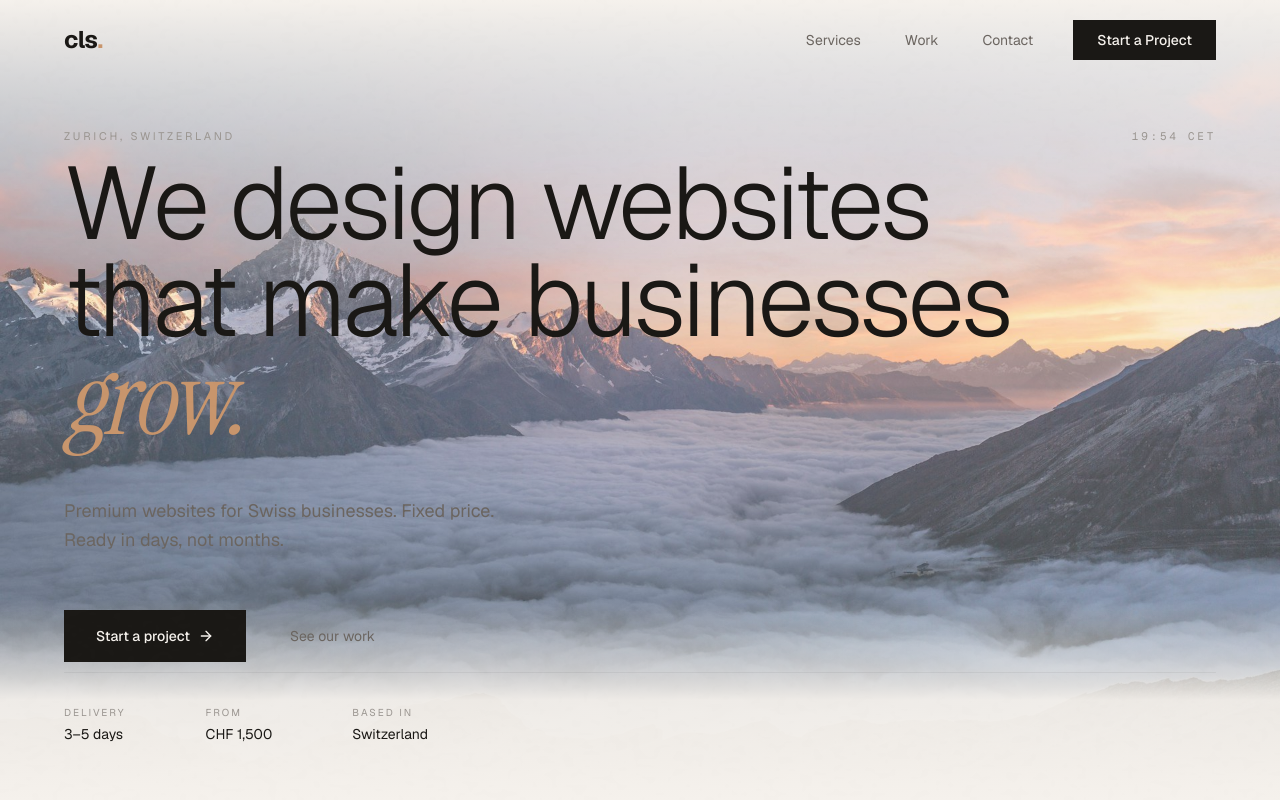
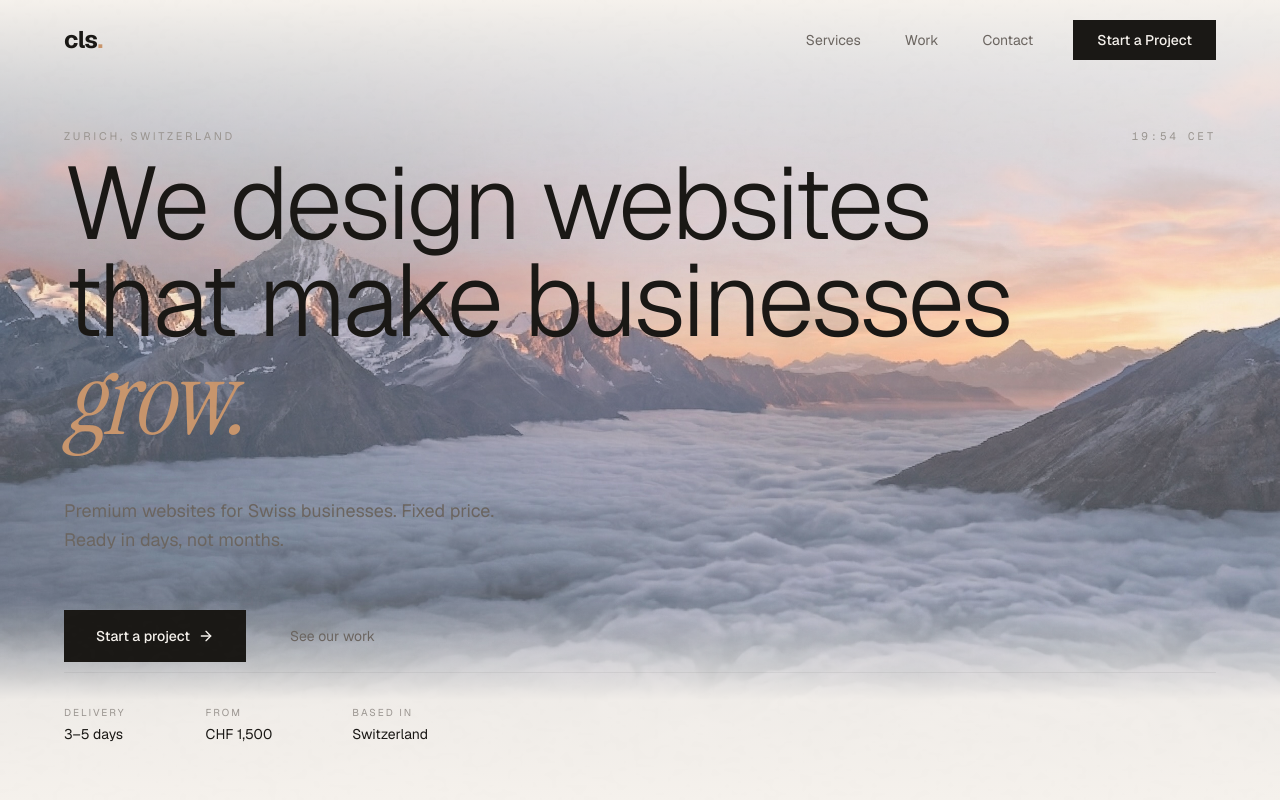
Before and after one commit to colinluetzelschwab/cl-solutions-website, a Next.js app: page / in a window 1280 px wide. Shown: the top 800 px of the page. Built offline with nearby package versions, Linux system fonts and the light colour scheme.

Commit message:
fix: hero image — remove rocks, rename .jpg → .jpeg
Manually edited hero image to remove rocks/ground at bottom,
clouds extended to fade into cream background. Updated image
reference in HeroContent.tsx.

Co-Authored-By: claude-flow <ruv@ruv.net>

```diff
--- a/components/sections/home/HeroContent.tsx
+++ b/components/sections/home/HeroContent.tsx
@@ -55,7 +55,7 @@ export default function HeroContent() {
       {/* Full-width image at low opacity */}
       <div className="absolute inset-0 z-0">
         <Image
-          src="/images/hero/swiss-mountains.jpg"
+          src="/images/hero/swiss-mountains.jpeg"
           alt=""
           fill
           className="object-cover opacity-[0.70]"
```
Also changed, not shown: public/images/hero/swiss-mountains.jpeg (added), public/images/hero/swiss-mountains.jpg (deleted).
